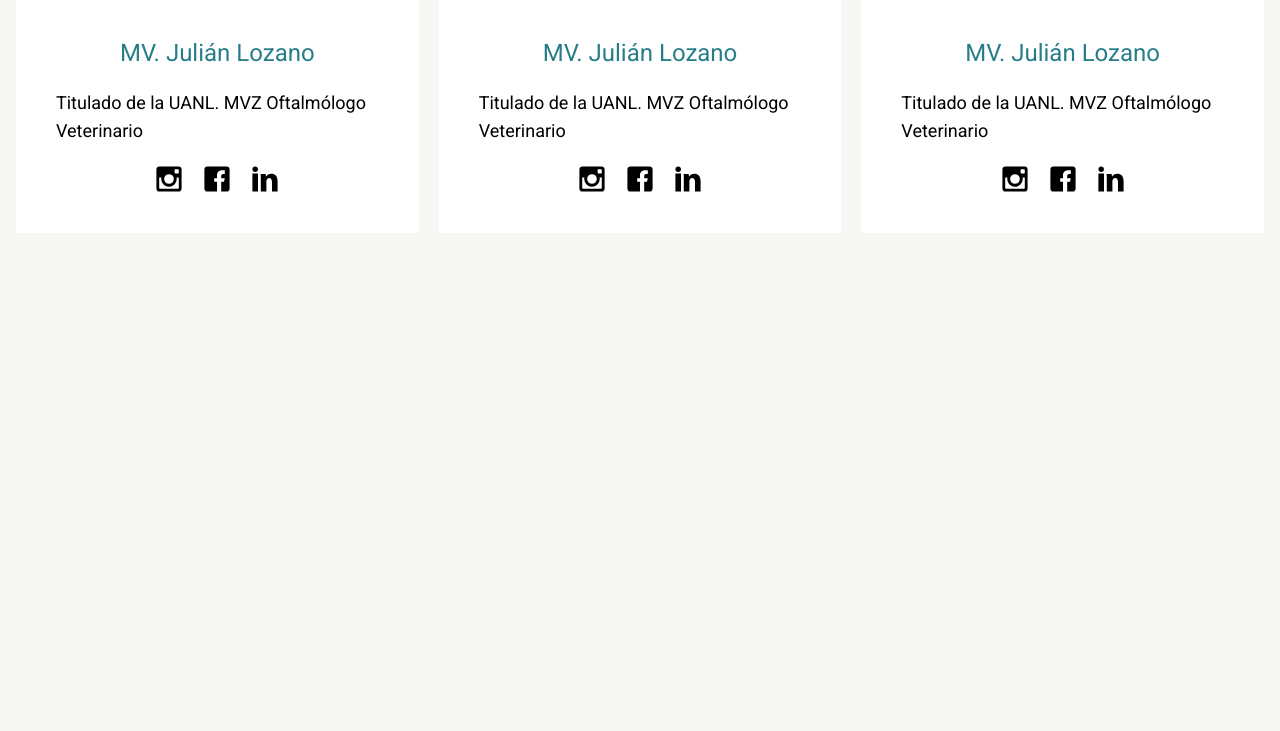
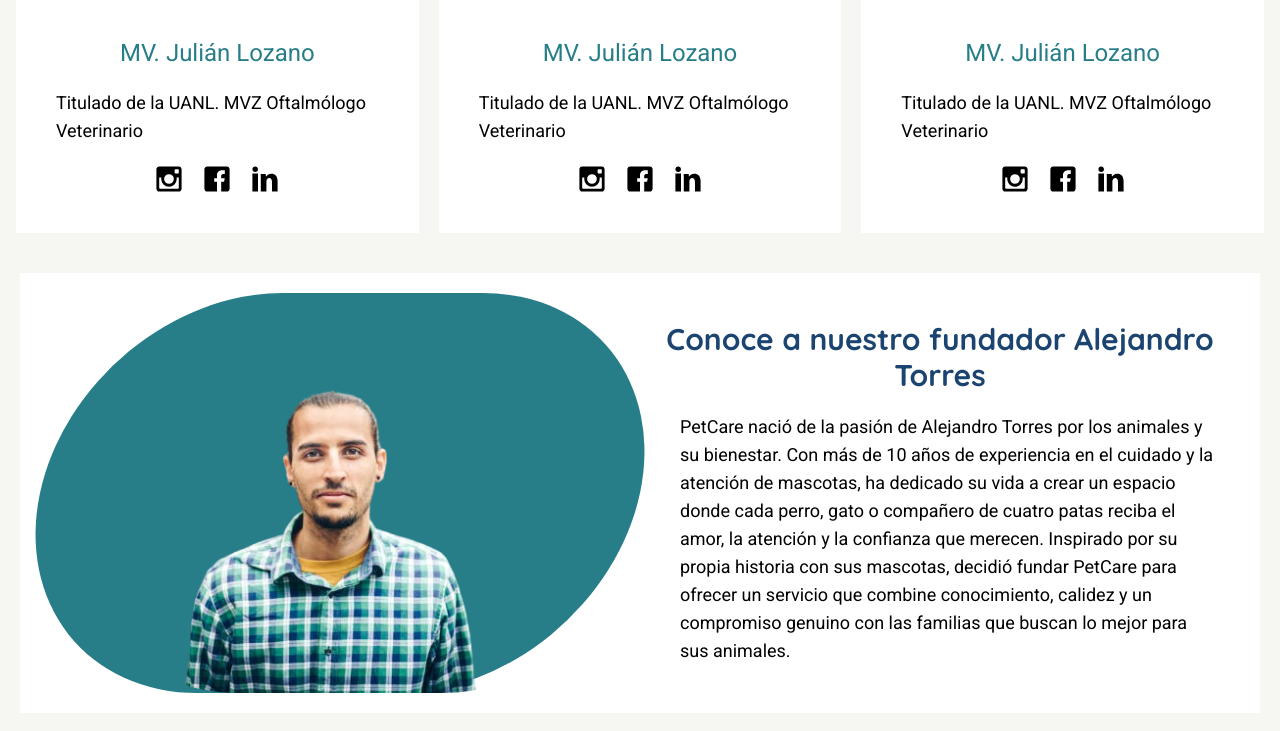
Before and after one commit to Nelson-L556/PetCare, a website: page index.html in a window 1280 px wide. Shown: the part 3620-4351 px from the top of the page. Before the commit the page ends 3889 px from the top, so only its background shows below. Drawn offline with Linux system fonts and the light colour scheme.

Commit message:
Se creo otra seccion en inicio

```diff
--- a/index.html
+++ b/index.html
@@ -385,7 +385,34 @@
   </div>
 </section>
 
+<section class="bg-white m-5 flex p-5">
+  <div class="flex flex-col md:grid md:grid-cols-2 items-center justify-center md:justify-items-center">
 
+    <!-- Contenedor circular con fondo irregular -->
+<div class="relative flex justify-center items-center w-48 h-48 md:w-auto md:h-auto">
+  <!-- Fondo con skew -->
+  <div class="absolute inset-0 bg-primary rounded-full -skew-x-12 rotate-90 md:rotate-0"></div>
+  <!-- Imagen encima, sin deformarse -->
+  <img src="src/img/roberto.png" class="relative w-full h-full object-cover rounded-full" alt="Fundador Alejandro Torres viendo al horizonte">
+</div>
+
+
+    <!-- Texto -->
+    <div class="p-5 text-black">
+      <h2 class="text-3xl font-titulo text-secondary text-center mb-5">
+        Conoce a nuestro fundador Alejandro Torres
+      </h2>
+      <p class="lg:text-lg pl-5">
+        PetCare nació de la pasión de Alejandro Torres por los animales y su bienestar.
+        Con más de 10 años de experiencia en el cuidado y la atención de mascotas,
+        ha dedicado su vida a crear un espacio donde cada perro, gato o compañero de cuatro patas
+        reciba el amor, la atención y la confianza que merecen. Inspirado por su propia historia con sus mascotas,
+        decidió fundar PetCare para ofrecer un servicio que combine conocimiento, calidez
+        y un compromiso genuino con las familias que buscan lo mejor para sus animales.
+      </p>
+    </div>
+  </div>
+</section>
 
 
 </body>
```
